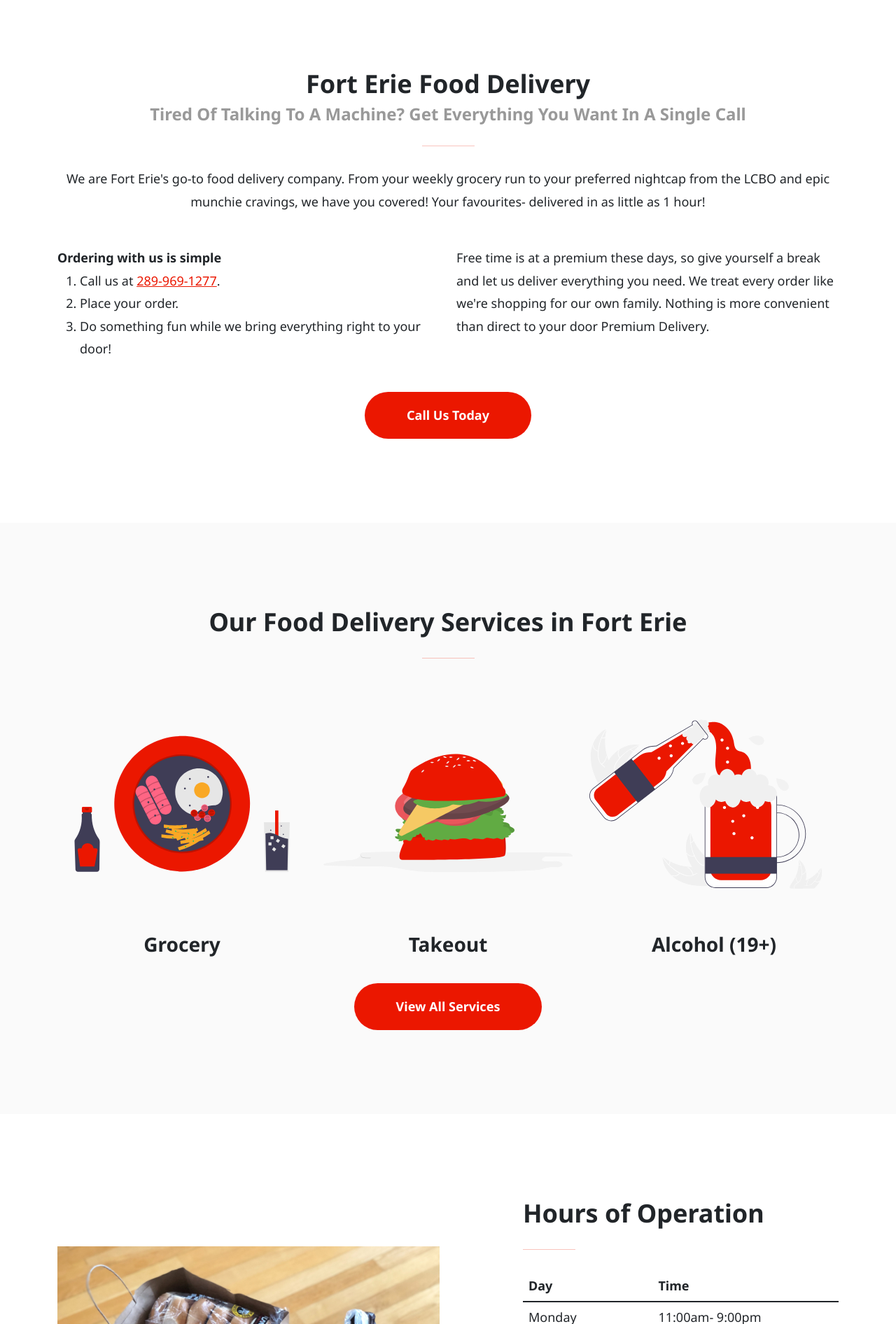
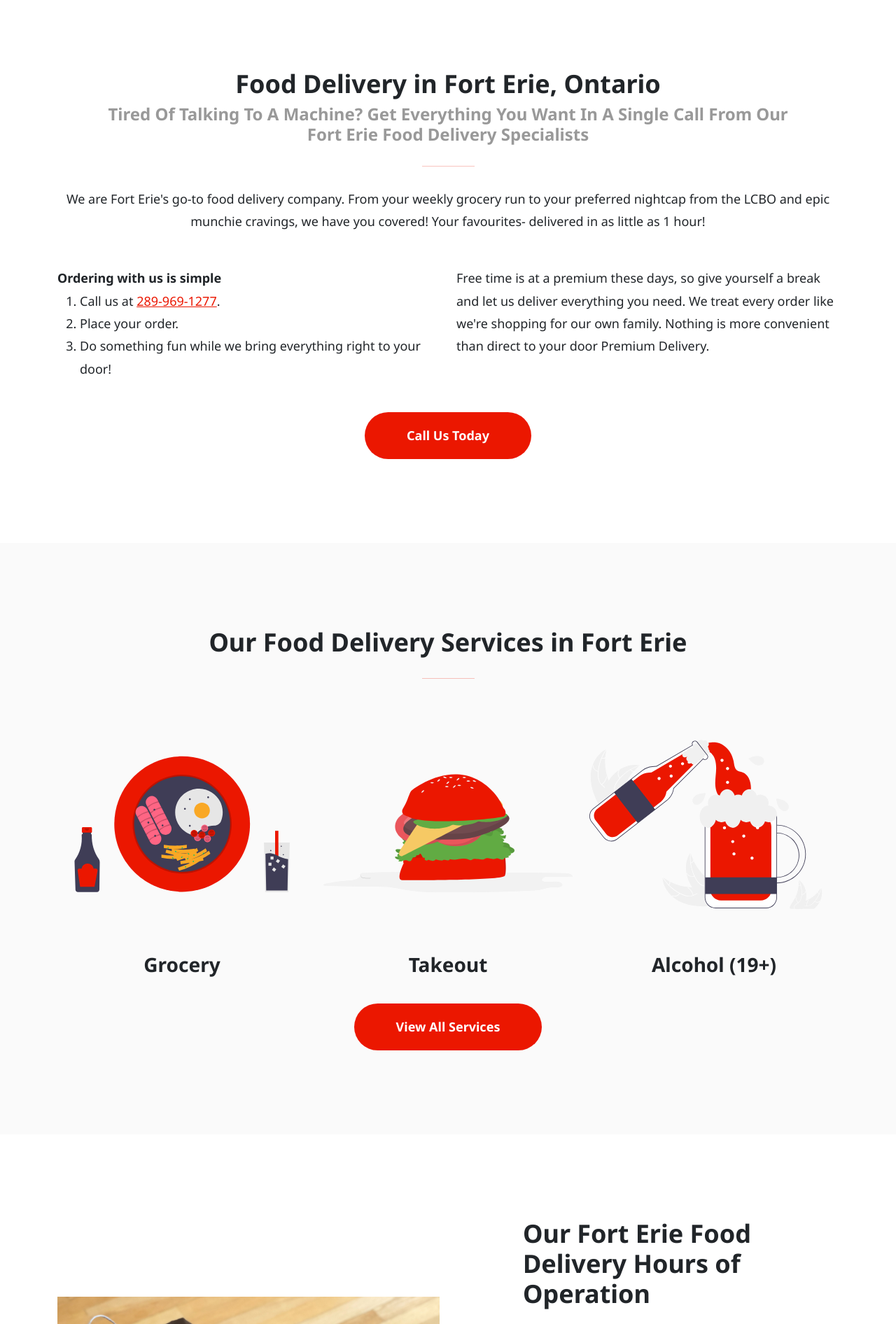
Before and after one commit to prem-deliv/prem-deliv, a Next.js app: page / in a window 1280 px wide. Shown: the part 888-2780 px from the top of the page at 70% size. Built offline with nearby package versions, Linux system fonts and the light colour scheme.

Commit message:
seo updates

```diff
--- a/components/hero/Hero.module.scss
+++ b/components/hero/Hero.module.scss
@@ -2,7 +2,7 @@
 @import "../../styles/breakpoints.scss";
 
 .hero {
-  background: url("../../public/hero.jpg") center center no-repeat;
+  background: url("../../public/hero.webp") center center no-repeat;
   background-size: cover;
   padding: 260px 0px 260px 0px;
   text-align: center;
--- a/pages/index.tsx
+++ b/pages/index.tsx
@@ -20,9 +20,14 @@ const heroProps = {
 };
 
 const introProps = {
-  title: "Fort Erie Food Delivery",
-  subTitle:
-    "Tired Of Talking To A Machine? Get Everything You Want In A Single Call",
+  title: "Food Delivery in Fort Erie, Ontario",
+  subTitle: (
+    <>
+      Tired Of Talking To A Machine? Get Everything You Want In A Single Call
+      From Our <br />
+      Fort Erie Food Delivery Specialists
+    </>
+  ),
   desc: (
     <>
       We are Fort Erie&apos;s go-to food delivery company. From your weekly
@@ -68,7 +73,7 @@ const servicesProps = {
 };
 
 const deliveryProps = {
-  title: "Hours of Operation",
+  title: "Our Fort Erie Food Delivery Hours of Operation",
   desc: (
     <>
       <table className="table">
@@ -118,10 +123,10 @@ const Home: NextPage = () => {
   return (
     <>
       <Head>
-        <title>Best Food Delivery Fort Erie | Premium Delivery</title>
+        <title>Food Delivery in Fort Erie, Ontario | Premium Delivery</title>
         <meta
           name="description"
-          content="We are the best food delivery service in Fort Erie with the best prices around. Click here to learn more."
+          content="Best food delivery services in Fort Erie, Ontario. We offer grocery, takeout, alcohol, fast food delivery and more. Click here to learn more."
         />
         <link rel="icon" href="/favicon.ico" />
       </Head>
```
Also changed, not shown: public/hero.webp (added), 1 other file (tests, documents, lock files or other folders).
